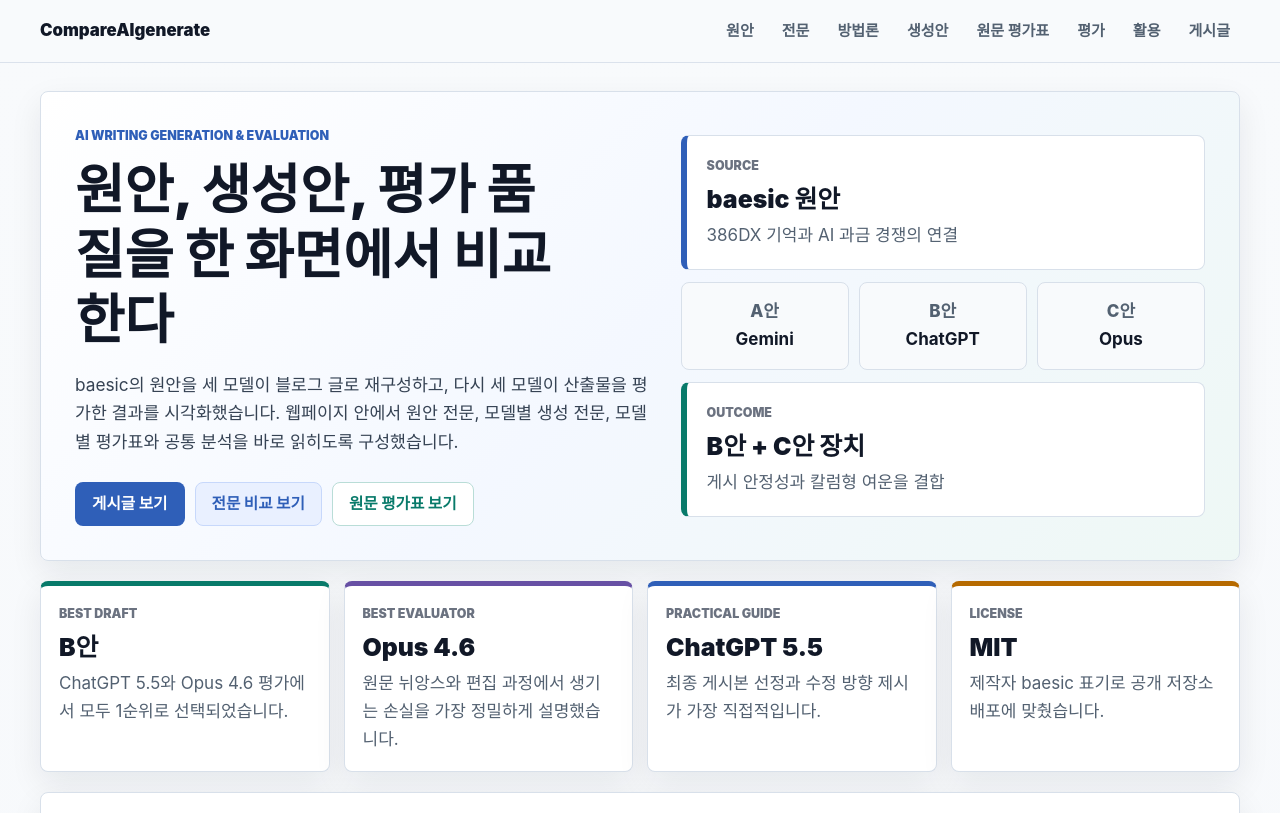
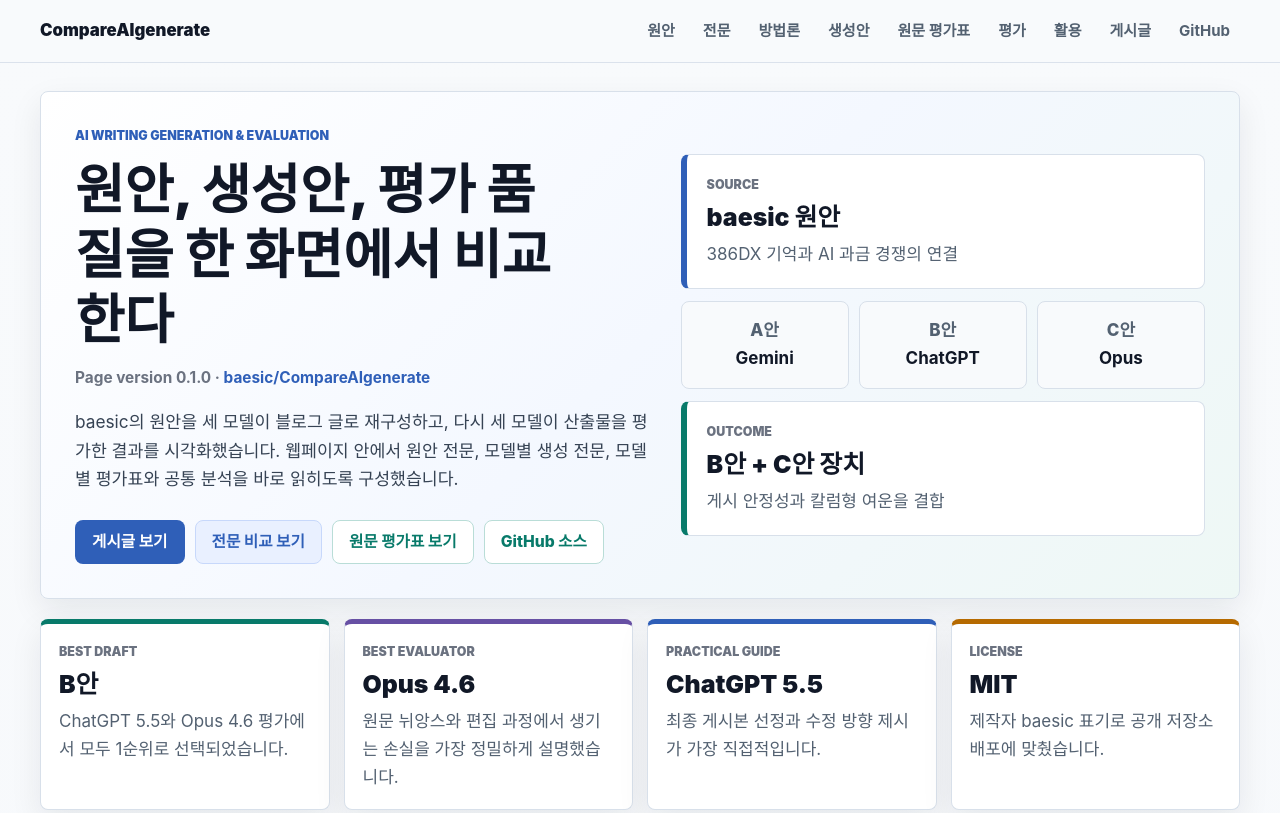
Before and after one commit to baesic/CompareAIgenerate, a plain HTML site: page index.html in a window 1280 px wide. Shown: the top 813 px of the page. Drawn offline with Linux system fonts and the light colour scheme; a web font is replaced by a local one.

Commit message:
marked version and github link.

```diff
--- a/index.html
+++ b/index.html
@@ -29,6 +29,7 @@
       <a href="#scores">평가</a>
       <a href="#usage">활용</a>
       <a href="https://baesic.com/2026/05/15/우리는-지금-gpu를-태우는-f1-레이스에-서-있다/" target="_blank" rel="noreferrer">게시글</a>
+      <a href="https://github.com/baesic/CompareAIgenerate" target="_blank" rel="noreferrer">GitHub</a>
     </nav>
   </header>
 
@@ -37,6 +38,7 @@
       <div class="hero-copy">
         <p class="eyebrow">AI Writing Generation & Evaluation</p>
         <h1>원안, 생성안, 평가 품질을 한 화면에서 비교한다</h1>
+        <p class="version-line">Page version 0.1.0 · <a href="https://github.com/baesic/CompareAIgenerate" target="_blank" rel="noreferrer">baesic/CompareAIgenerate</a></p>
         <p class="hero-text">
           baesic의 원안을 세 모델이 블로그 글로 재구성하고, 다시 세 모델이 산출물을 평가한 결과를
           시각화했습니다. 웹페이지 안에서 원안 전문, 모델별 생성 전문, 모델별 평가표와 공통 분석을
@@ -46,6 +48,7 @@
           <a class="button primary" href="https://baesic.com/2026/05/15/우리는-지금-gpu를-태우는-f1-레이스에-서-있다/" target="_blank" rel="noreferrer">게시글 보기</a>
           <a class="button secondary" href="#fulltexts">전문 비교 보기</a>
           <a class="button ghost" href="#rawtables">원문 평가표 보기</a>
+          <a class="button ghost" href="https://github.com/baesic/CompareAIgenerate" target="_blank" rel="noreferrer">GitHub 소스</a>
         </div>
       </div>
 
@@ -318,9 +321,10 @@
   </main>
 
   <footer class="site-footer">
-    <p>Created by baesic. MIT License.</p>
+    <p>Created by baesic. MIT License. Page version 0.1.0.</p>
     <div class="footer-links">
       <a href="https://baesic.com/2026/05/15/우리는-지금-gpu를-태우는-f1-레이스에-서-있다/" target="_blank" rel="noreferrer">게시글</a>
+      <a href="https://github.com/baesic/CompareAIgenerate" target="_blank" rel="noreferrer">baesic/CompareAIgenerate</a>
       <a href="LICENSE">License</a>
     </div>
   </footer>
--- a/styles.css
+++ b/styles.css
@@ -169,6 +169,22 @@
   margin-top: 18px;
   font-size: 1.08rem;
   color: #364354;
+}
+
+.version-line {
+  margin-top: 12px;
+  color: var(--soft);
+  font-size: 0.96rem;
+  font-weight: 750;
+}
+
+.version-line a {
+  color: var(--blue);
+  text-decoration: none;
+}
+
+.version-line a:hover {
+  text-decoration: underline;
 }
 
 .hero-actions {
```
